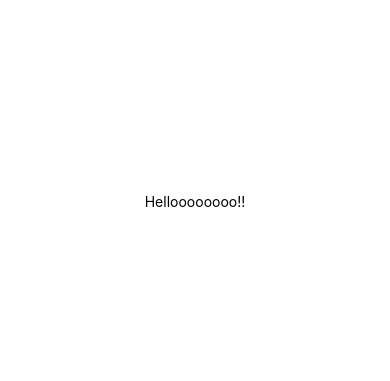
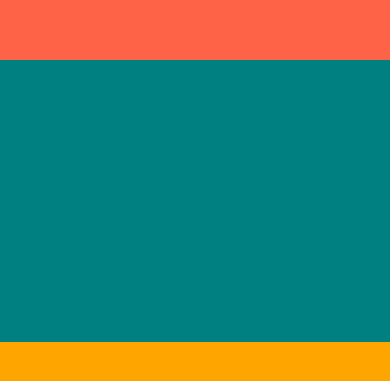
Before and after one commit to tjdgns8439/HuniWeather, a React Native app: screen / in a window 390 px wide. Shown: the part 221-602 px from the top of the page. Built offline with nearby package versions, Linux system fonts and the light colour scheme.

Commit message:
flex
레이아웃을 사용하여 비율에 맞게 화면 색깔 조정

```diff
--- a/App.js
+++ b/App.js
@@ -1,20 +1,12 @@
-import { StatusBar } from 'expo-status-bar';
-import { StyleSheet, Text, View } from 'react-native';
+import React from "react";
+import {View } from 'react-native';
 
 export default function App() {
   return (
-    <View style={styles.container}>
-      <Text>Helloooooooo!!</Text>
-      <StatusBar style="auto" />
+    <View style={{ flex: 1 }}>
+      <View style={{flex: 1, backgroundColor: "tomato"}}></View>
+      <View style={{flex: 1, backgroundColor: "teal"}}></View>
+      <View style={{flex: 1, backgroundColor: "orange"}}></View>
     </View>
   );
 }
-
-const styles = StyleSheet.create({
-  container: {
-    flex: 1,
-    backgroundColor: '#fff',
-    alignItems: 'center',
-    justifyContent: 'center',
-  },
-});
```
